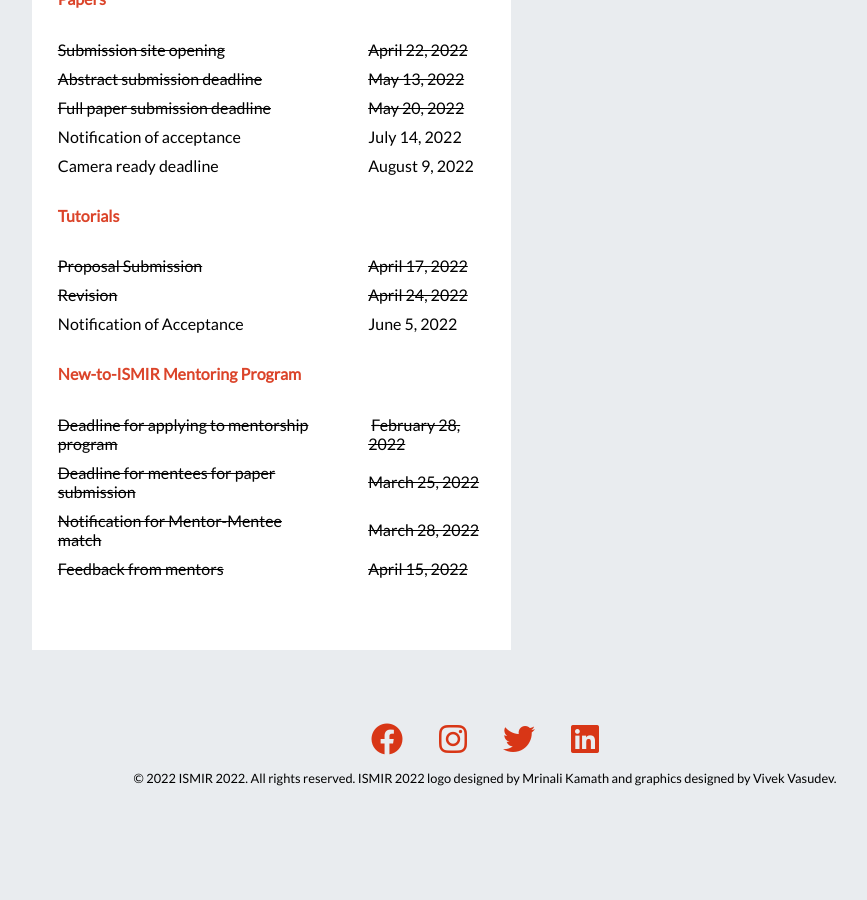
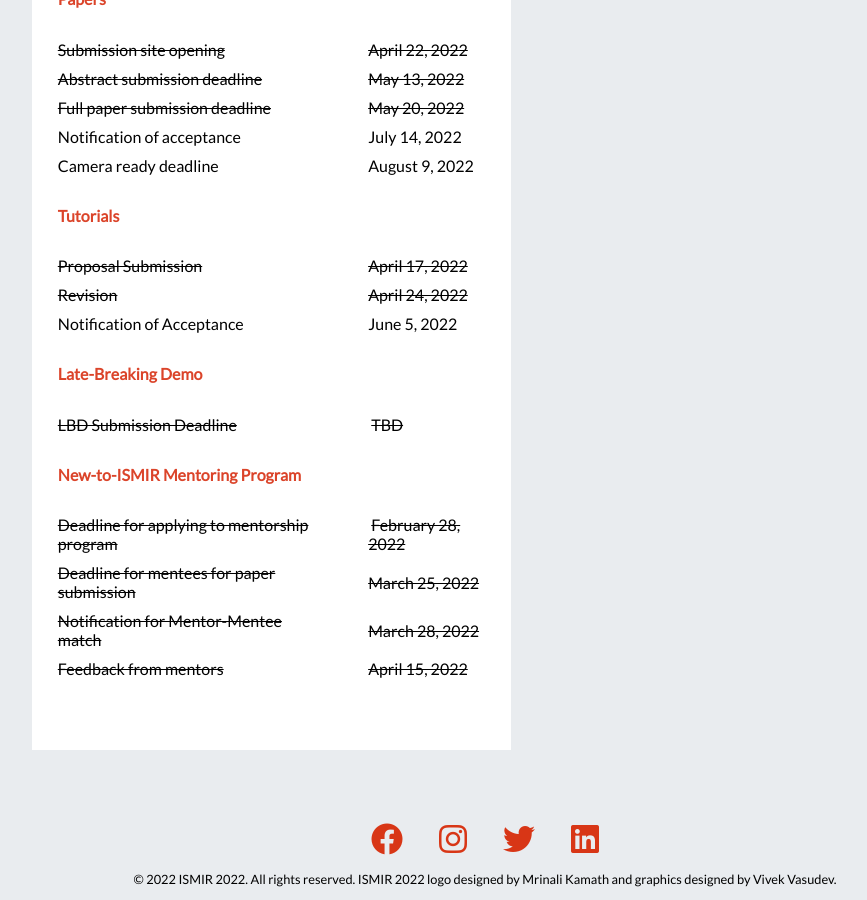
Before and after one commit to ismir2022/ismir2022.github.io, a Jekyll site: the page built from index.md, in a window 1280 px wide and 900 px high, scrolled down 964 px. Shown: the whole window, without its empty margins (155-1022 px from the left). Built offline with Jekyll 4.4.1, drawn with Linux system fonts in a browser that asks for light colours; nearby versions of some CDN libraries; comment, search, counter and statistics services are not loaded; before the commit the page ends 1763 px from its top, so only the background shows below that.

Commit message:
added lbd under important dates

```diff
--- a/index.md
+++ b/index.md
@@ -72,6 +72,14 @@ title: International Society for Music Information Retrieval
         <td>June 5, 2022</td>
     </tr>
     <tr class="timelineparts">
+        <td><h4><span style="color:#DB442A">Late-Breaking Demo</span></h4></td>
+        <td> </td>
+    </tr>
+    <tr class="timelineparts">
+        <td><span style="text-decoration:line-through">LBD Submission Deadline</span></td>
+        <td>&nbsp;<span style="text-decoration:line-through">TBD</span></td>
+    </tr>
+    <tr class="timelineparts">
         <td><h4><span style="color:#DB442A">New-to-ISMIR Mentoring Program</span></h4></td>
         <td> </td>
     </tr>
```
